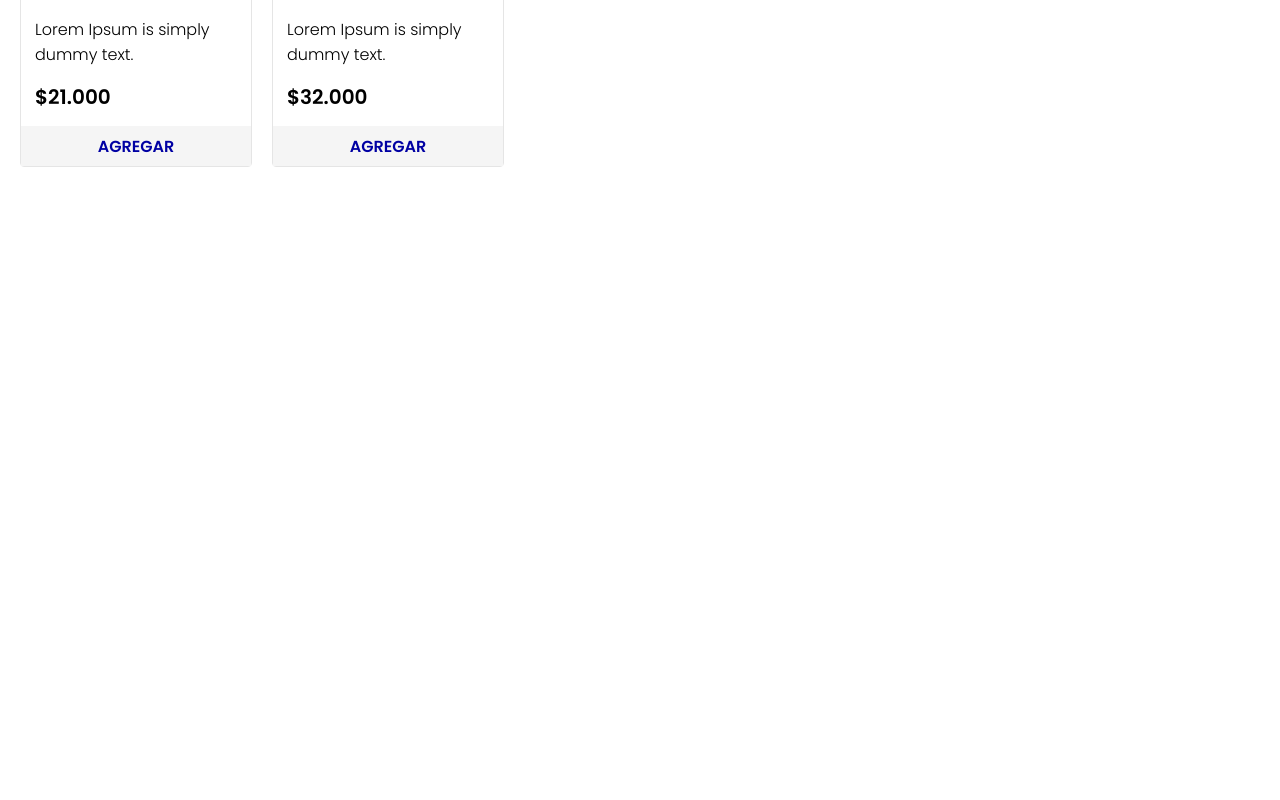
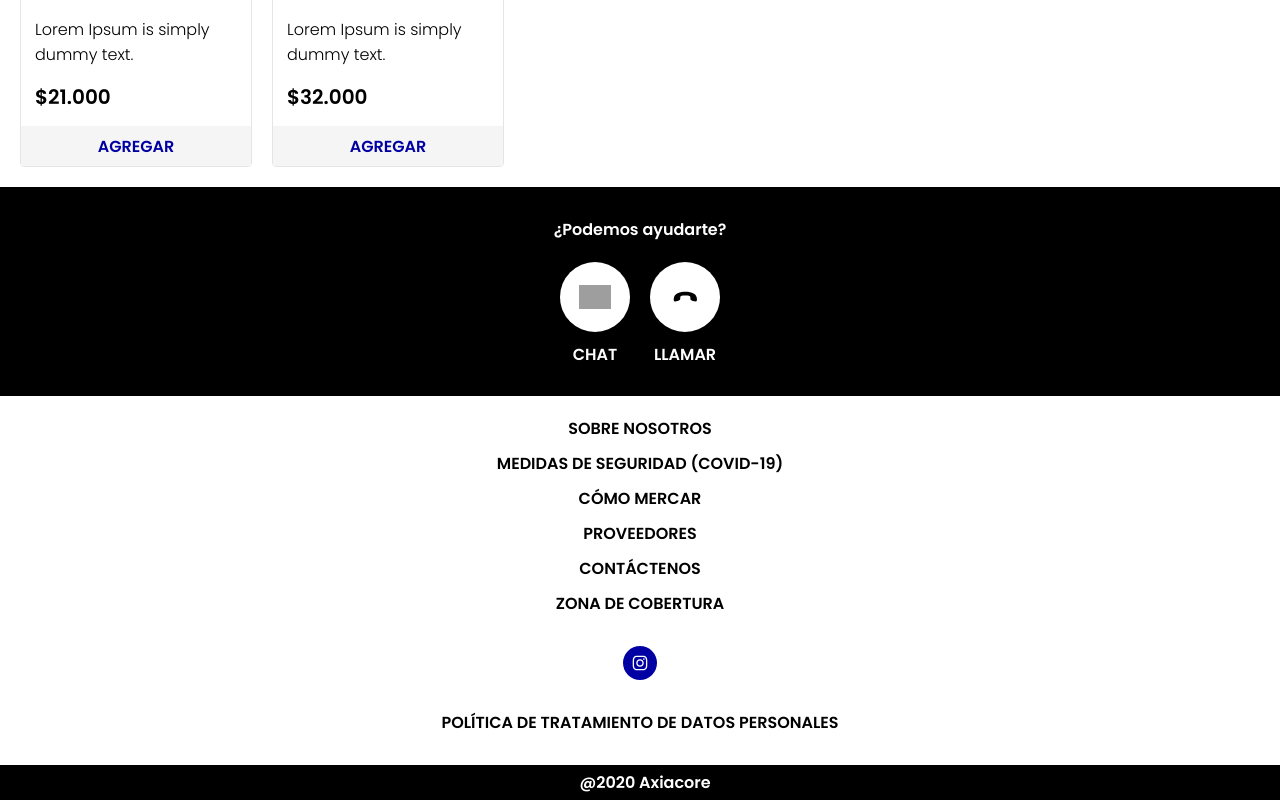
Before and after one commit to brayanyepesc/filter, a React (Vite) app: page / in a window 1280 px wide. Shown: the part 1218-2018 px from the top of the page. Before the commit the page ends 1405 px from the top, so only its background shows below. Built offline with nearby package versions, Linux system fonts and the light colour scheme; grey boxes are pictures that could not be loaded.

Commit message:
add: agregar footer

```diff
--- a/src/App.tsx
+++ b/src/App.tsx
@@ -1,6 +1,7 @@
 import Content from "./components/Content/Content"
 import Header from "./components/Header/Header"
 import data from './api/products.json'
+import Footer from "./components/Footer/Footer"
 
 function App() {
   const { type, products } = data
@@ -8,6 +9,7 @@ function App() {
     <>
       <Header />
       <Content type={type} products={products}/>
+      <Footer />
     </>
   )
 }
--- /dev/null
+++ b/src/components/Contacto/Contacto.module.scss
@@ -0,0 +1,44 @@
+@import '../../styles/mixins';
+@import '../../styles/vars';
+
+.contacto, .contacto_icon, .contacto_item {
+   @include flexColCenter;
+}
+
+.contacto {
+    background-color: black;
+    height: 209px;
+    width: 100%;
+}
+
+.contacto_title {
+    color: white;
+    margin-bottom: 20px;
+    text-align: center;
+    font-size: $fontSizeXS;
+}
+
+.contacto_content {
+    @include flexRowCenter;
+}
+
+.contacto_item {
+    margin: 0 10px;
+}
+
+.contacto_chat_icon, .contacto_call_icon {
+    width: 32px;
+}
+
+.contacto_icon {
+    background-color: white;
+    border-radius: 50%;
+    height: 70px;
+    margin-bottom: 10px;
+    width: 70px;
+}
+
+.contacto_icon_text {
+    color: white;
+    font-size: $fontSizeXS;
+}
--- /dev/null
+++ b/src/components/Contacto/Contacto.tsx
@@ -0,0 +1,25 @@
+import styles from './Contacto.module.scss'
+import ChatIcon from '../../assets/intercom.svg'
+import CallIcon from '../../assets/phone.svg'
+
+export default function Contacto (){
+    return (
+        <div className={styles.contacto}>
+            <h2 className={styles.contacto_title}>¿Podemos ayudarte?</h2>
+            <div className={styles.contacto_content}>
+                <div className={styles.contacto_item}>
+                    <div className={styles.contacto_icon}>
+                        <img src={ChatIcon} alt="chat icon" className={styles.contacto_chat_icon}/>
+                    </div>
+                    <h3 className={styles.contacto_icon_text}>CHAT</h3>
+                </div>
+                <div className={styles.contacto_item}>
+                    <div className={styles.contacto_icon}>
+                        <img src={CallIcon} alt="call icon" className={styles.contacto_call_icon}/>
+                    </div>
+                    <h3 className={styles.contacto_icon_text}>LLAMAR</h3>
+                </div>
+            </div>
+        </div>
+    )
+}
--- /dev/null
+++ b/src/components/Footer/Footer.module.scss
@@ -0,0 +1,46 @@
+@import '../../styles/mixins';
+@import '../../styles/vars';
+
+.footer_links, .footer_instagram, .footer_instagram_wrapper {
+    @include flexColCenter;
+}
+
+.footer {
+    width: 100%;
+}
+
+.footer_links {
+    padding: 20px;
+}
+
+.footer_link {
+    font-weight: bold;
+    margin-bottom: 10px;
+}
+
+.footer_creditos {
+    background-color: black;
+    color: white;
+    font-weight: bold;
+    padding: 5px;
+    text-align: center;
+    width: 100%;
+}
+
+.footer_instagram_wrapper {
+    background-color: $blue;
+    border-radius: 50%;
+    height: 34px;
+    width: 34px;
+}
+
+.footer_instagram_icon {
+    height: 22px;
+    width: 22px;
+}
+
+.footer_politica {
+    font-weight: bold;
+    margin: 30px 0;
+    text-align: center;
+}
--- /dev/null
+++ b/src/components/Footer/Footer.tsx
@@ -0,0 +1,26 @@
+import Contacto from '../Contacto/Contacto'
+import styles from './Footer.module.scss'
+import { Links } from './utils'
+import InstagramIcon from '../../assets/instagram.svg'
+
+export default function Footer (){
+    return (
+        <div className={styles.footer}>
+            <Contacto />
+            <ul className={styles.footer_links}>
+               {
+                Links.map(({ id, text }) => (
+                    <li key={id} className={styles.footer_link}>{text}</li>
+                ))
+               }
+            </ul>
+            <div className={styles.footer_instagram}>
+                <div className={styles.footer_instagram_wrapper}>
+                    <img src={InstagramIcon} alt="instagram icon" className={styles.footer_instagram_icon} />
+                </div>
+                <p className={styles.footer_politica}>POLÍTICA DE TRATAMIENTO DE DATOS PERSONALES</p>
+            </div>
+            <div className={styles.footer_creditos}>@2020 Axiacore</div>
+        </div>
+    )
+}
--- /dev/null
+++ b/src/components/Footer/types.ts
@@ -0,0 +1,4 @@
+export interface LinkType {
+    id: number,
+    text: string
+}
--- /dev/null
+++ b/src/components/Footer/utils.ts
@@ -0,0 +1,28 @@
+import { LinkType } from "./types";
+
+export const Links: LinkType[] = [
+    {
+        id: 1,
+        text: 'SOBRE NOSOTROS'
+    },
+    {
+        id: 2,
+        text: 'MEDIDAS DE SEGURIDAD (COVID-19)'
+    },
+    {
+        id: 3,
+        text: 'CÓMO MERCAR'
+    },
+    {
+        id: 4,
+        text: 'PROVEEDORES'
+    },
+    {
+        id: 5,
+        text: 'CONTÁCTENOS'
+    },
+    {
+        id: 6,
+        text: 'ZONA DE COBERTURA'
+    }
+]
--- a/src/styles/_mixins.scss
+++ b/src/styles/_mixins.scss
@@ -32,3 +32,10 @@ $desktop-width: 1024px;
     justify-content: center;
     align-items: center;
 }
+
+@mixin flexRowCenter {
+    display: flex;
+    flex-direction: row;
+    justify-content: center;
+    align-items: center;
+}
```
Also changed, not shown: src/assets/instagram.svg.
